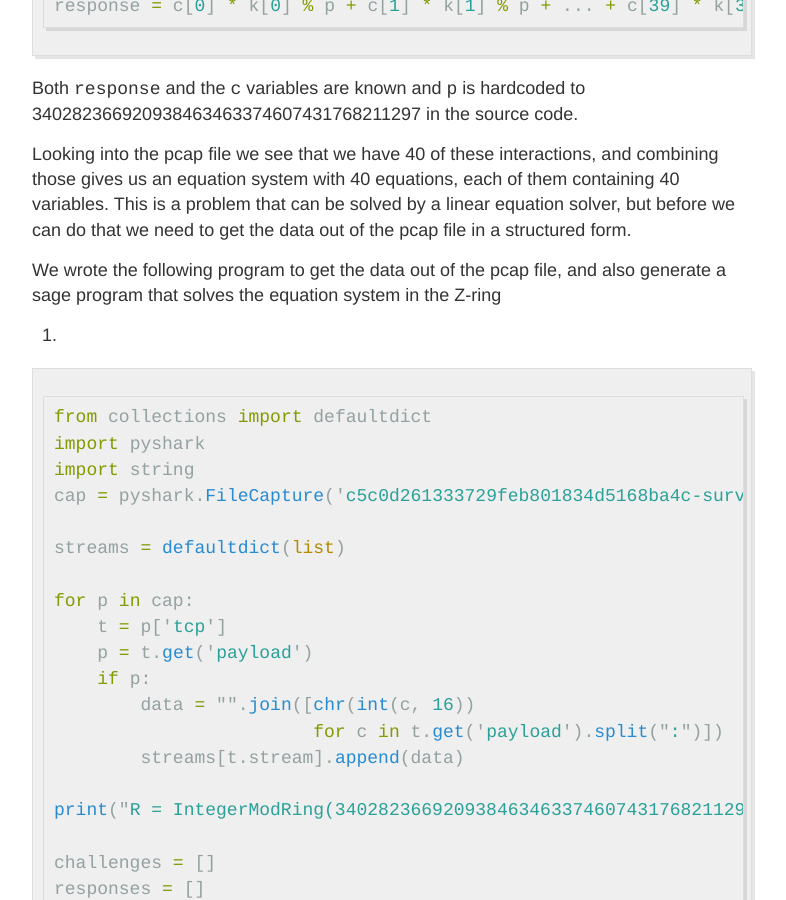
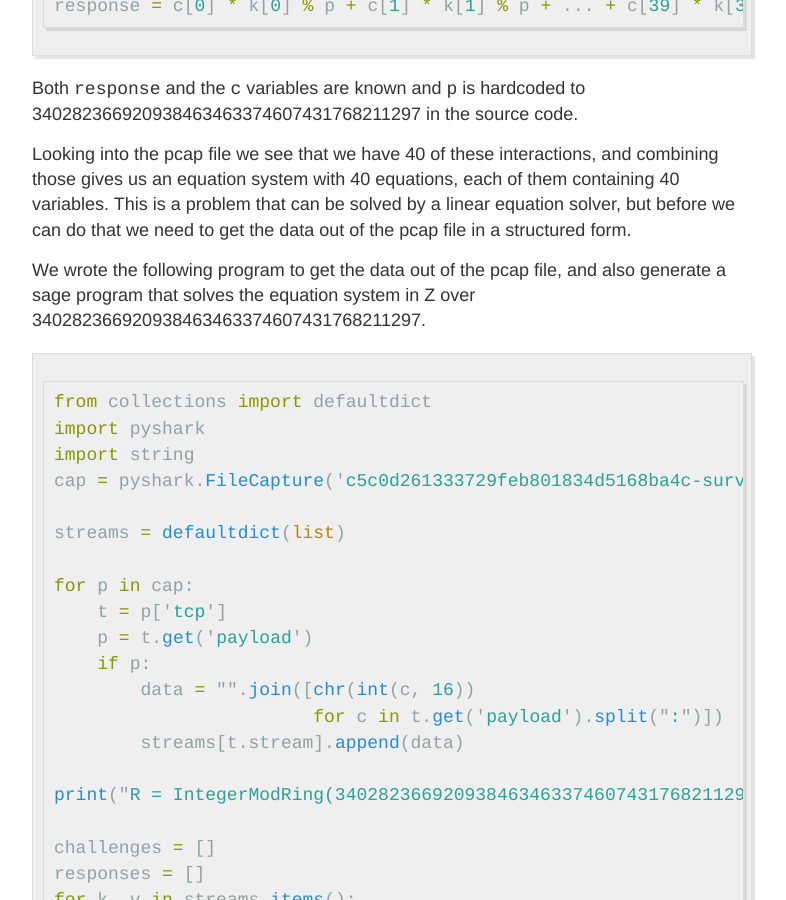
Before and after one commit to labanskoller/hackeriet_blog, a Jekyll site: the page built from index.html, in a window 1280 px wide and 900 px high, scrolled down 11084 px. Shown: the whole window, without its empty margins (248-1034 px from the left). Built offline with Jekyll 4.4.1, drawn with Linux system fonts in a browser that asks for light colours; the list of posts is cut into pages by our own code.

Commit message:
fix Z ring typo

````diff
--- a/_posts/2019-01-02-solution-to-junior-35c3-pretty-linear.md
+++ b/_posts/2019-01-02-solution-to-junior-35c3-pretty-linear.md
@@ -58,8 +58,7 @@ solver, but before we can do that we need to get the data out of the pcap file i
 structured form.
 
 We wrote the following program to get the data out of the pcap file, and also
-generate a sage program that solves the equation system in the Z-ring
-340282366920938463463374607431768211297.
+generate a sage program that solves the equation system in Z over 340282366920938463463374607431768211297.
 
 ```python
 from collections import defaultdict
````
